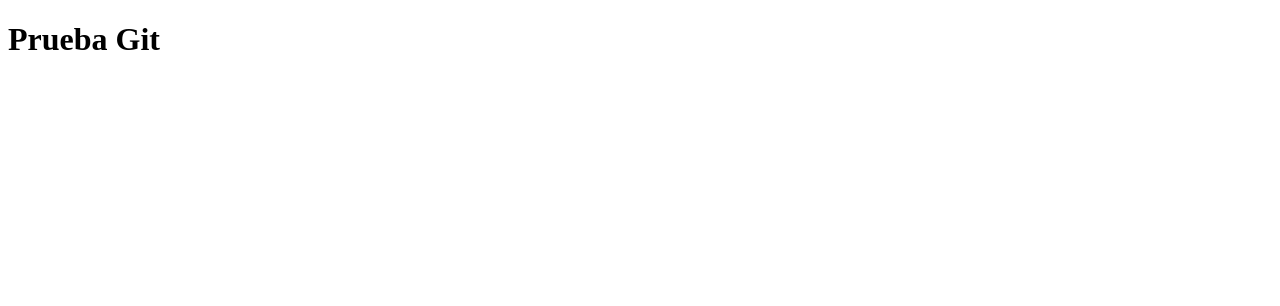
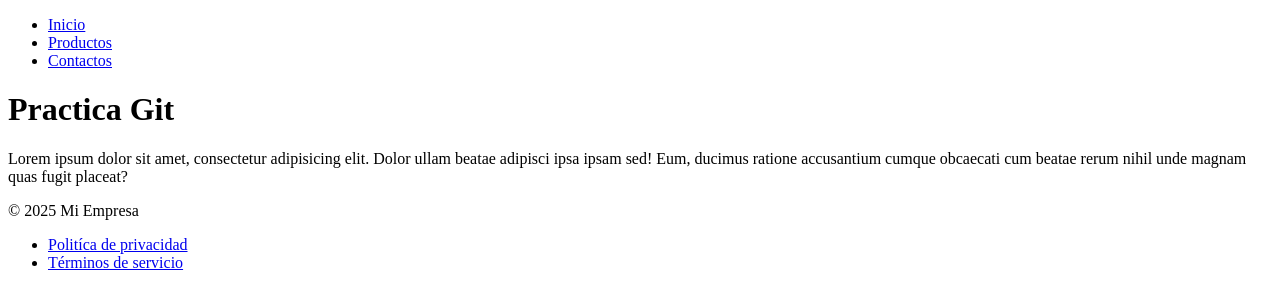
Before and after one commit to ROCLAXX/prueba_gits, a plain HTML site: page index.html in a window 1280 px wide. Drawn offline with Linux system fonts and the light colour scheme.

Commit message:
feat: add content to index

```diff
--- a/index.html
+++ b/index.html
@@ -1,12 +1,40 @@
 <!DOCTYPE html>
 <html lang="en">
+
 <head>
     <meta charset="UTF-8">
     <meta http-equiv="X-UA-Compatible" content="IE=edge">
     <meta name="viewport" content="width=device-width, initial-scale=1.0">
     <title>Document</title>
 </head>
+
 <body>
-    <h1>Prueba Git</h1>
+    <header>
+        <nav>
+            <ul>
+                <li><a href="#">Inicio</a></li>
+                <li><a href="#">Productos</a></li>
+                <li><a href="#">Contactos</a></li>
+            </ul>
+        </nav>
+    </header>
 </body>
+<main>
+    <h1>Practica Git</h1>
+    <p>Lorem ipsum dolor sit amet, consectetur adipisicing elit. Dolor ullam beatae adipisci ipsa ipsam sed! Eum,
+        ducimus ratione accusantium cumque obcaecati cum beatae rerum nihil unde magnam quas fugit placeat?</p>
+
+
+</main>
+<footer>
+    <p>&copy; 2025 Mi Empresa</p>
+
+    <ul>
+            <li><a href="#">Politíca de privacidad</a></li>
+            <li><a href="#">Términos de servicio</a></li>
+
+    </ul>
+
+</footer>
+
 </html>
```
